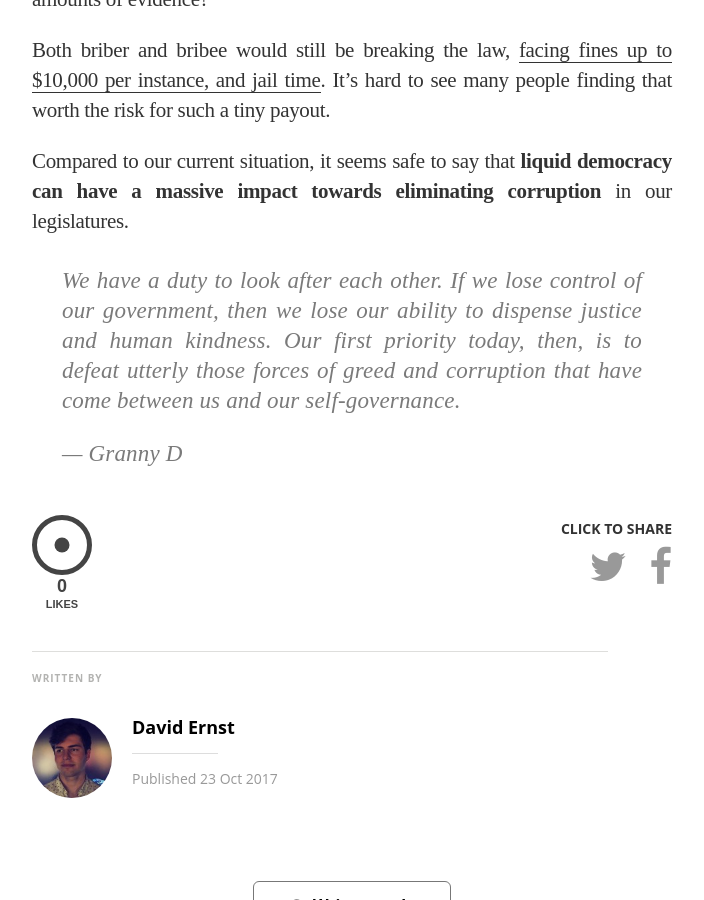
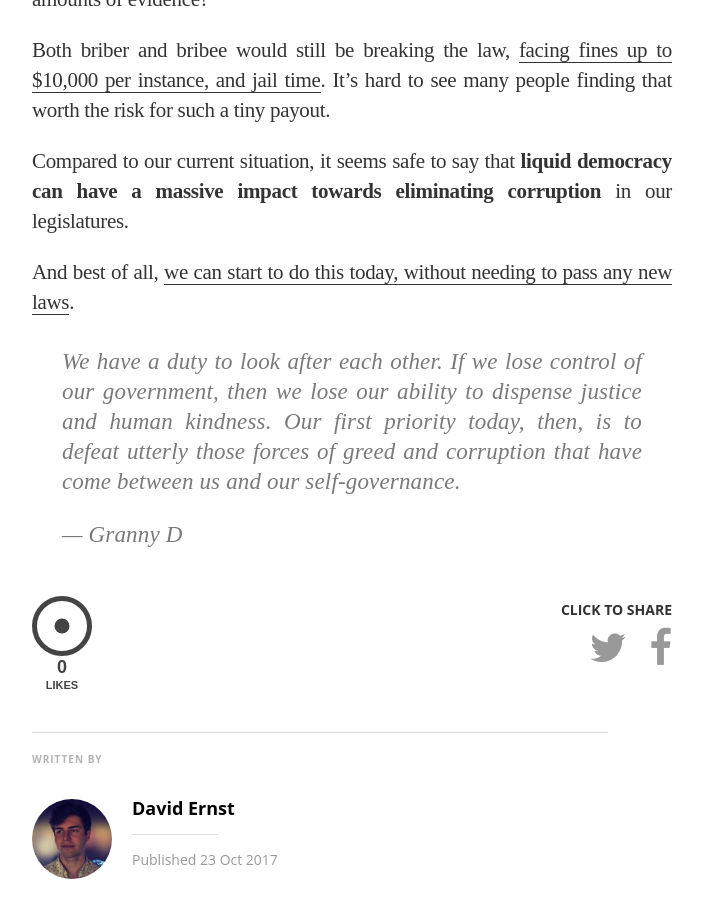
Before and after one commit to voteliquid/blog, a Jekyll site: the page built from _posts/2017-10-23-democracy-vs-corruption.md, in a window 1280 px wide and 900 px high, scrolled down 3908 px. Shown: the whole window, without its empty margins (288-992 px from the left). Built offline with Jekyll 4.4.1, drawn with Linux system fonts in a browser that asks for light colours; nearby versions of some CDN libraries; some web fonts are replaced.

Commit message:
Add link to end of Corruption article that we can do this today

```diff
--- a/_posts/2017-10-23-democracy-vs-corruption.md
+++ b/_posts/2017-10-23-democracy-vs-corruption.md
@@ -84,6 +84,8 @@ Both briber and bribee would still be breaking the law, [facing fines up to $10,
 
 Compared to our current situation, it seems safe to say that **liquid democracy can have a massive impact towards eliminating corruption** in our legislatures.
 
+And best of all, [we can start to do this today, without needing to pass any new laws](/2017/11/06/announcing-united-vote/).
+
 > We have a duty to look after each other. If we lose control of our government, then we lose our ability to dispense justice and human kindness. Our first priority today, then, is to defeat utterly those forces of greed and corruption that have come between us and our self-governance.
 >
 > — Granny D
```
